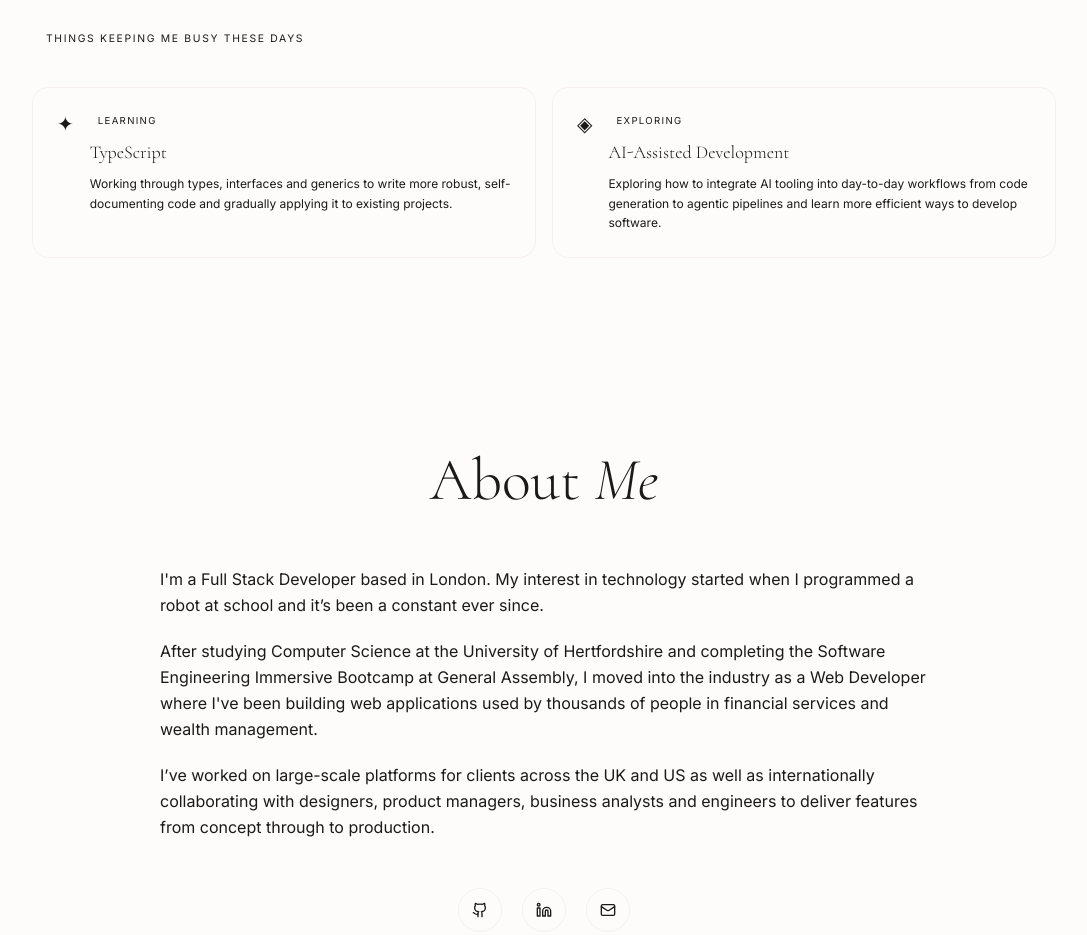
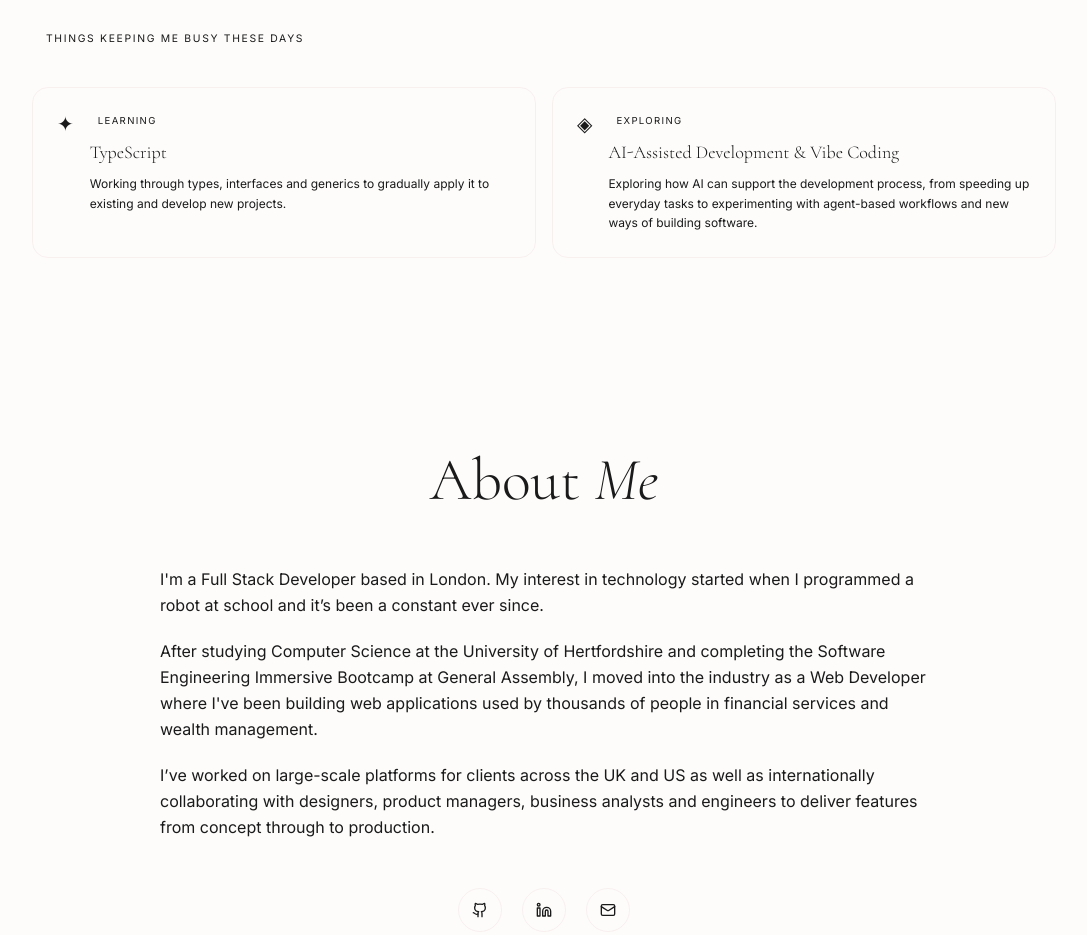
Before and after one commit to claudia-pacheco/Claudiawebsiteportfolio, a React (Vite) app: page / in a window 1280 px wide. Shown: the part 1500-2435 px from the top of the page, without its empty margins (96-1183 px from the left). Built offline with nearby package versions, Linux system fonts and the light colour scheme.

Commit message:
currently working on section updated + new icon tools added

```diff
--- a/src/app/App.tsx
+++ b/src/app/App.tsx
@@ -460,13 +460,13 @@ export default function App() {
             {[
               {
                 title: "TypeScript",
-                desc: "Working through types, interfaces and generics to write more robust, self-documenting code and gradually applying it to existing projects.",
+                desc: "Working through types, interfaces and generics to gradually apply it to existing and develop new projects.",
                 label: "Learning",
                 icon: "✦",
               },
               {
-                title: "AI-Assisted Development",
-                desc: "Exploring how to integrate AI tooling into day-to-day workflows from code generation to agentic pipelines and learn more efficient ways to develop software.",
+                title: "AI-Assisted Development & Vibe Coding",
+                desc: "Exploring how AI can support the development process, from speeding up everyday tasks to experimenting with agent-based workflows and new ways of building software.",
                 label: "Exploring",
                 icon: "◈",
               },
```
